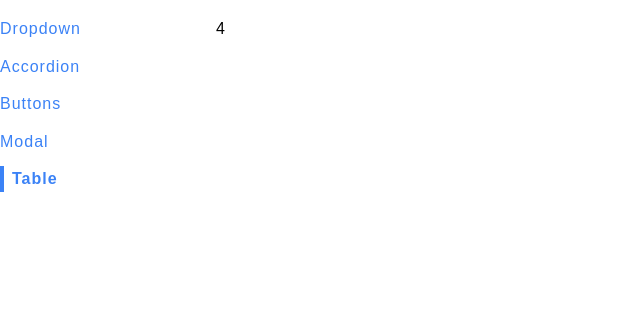
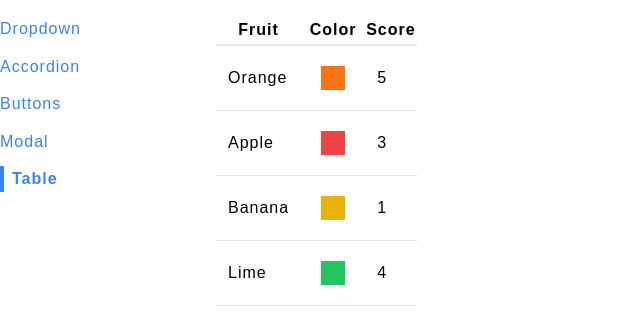
Before and after one commit to adenugbamichael/Reusable-react-ui-components, a React (Vite) app: page /table in a window 1280 px wide. Shown: the top 324 px of the page, without its empty margins (0-640 px from the left). Built offline with nearby package versions, Linux system fonts and the light colour scheme; a web font is replaced by a local one.

Commit message:
Data table | build rows | styling

```diff
--- a/src/components/Table.jsx
+++ b/src/components/Table.jsx
@@ -1,6 +1,28 @@
 /* eslint-disable react/prop-types */
 const Table = ({ data }) => {
-  return <div>{data.length}</div>
+  const renderedRows = data.map((fruit) => {
+    return (
+      <tr className='border-b' key={fruit.name}>
+        <td className='p-3'>{fruit.name}</td>
+        <td className='p-3'>
+          <div className={`p-3 m-2 ${fruit.color}`}></div>
+        </td>
+        <td className='p-3'>{fruit.score}</td>
+      </tr>
+    )
+  })
+  return (
+    <table className='table-auto border-spacing-2'>
+      <thead>
+        <tr className='border-b-2'>
+          <th>Fruit</th>
+          <th>Color</th>
+          <th>Score</th>
+        </tr>
+      </thead>
+      <tbody>{renderedRows}</tbody>
+    </table>
+  )
 }
 
 export default Table
```
